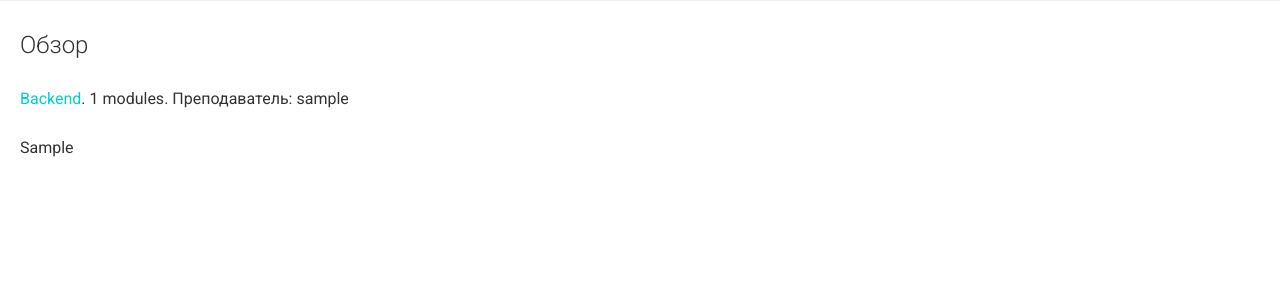
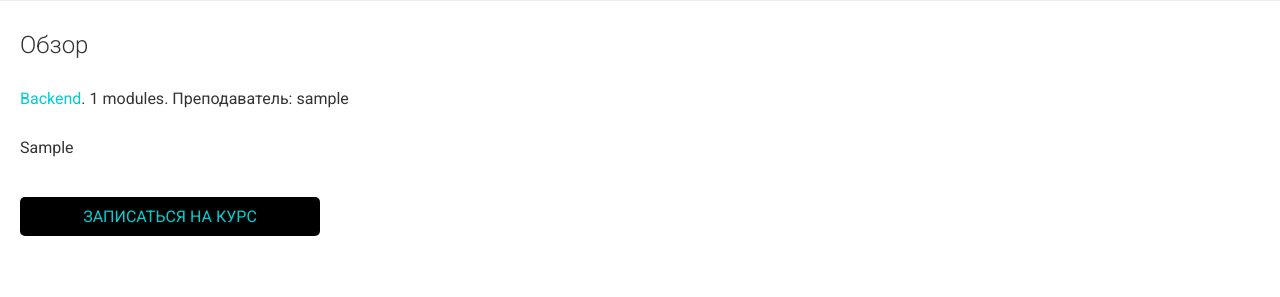
Before and after one commit to saharovartur/code_craft_education, a Django app: a page that uses templates/course/detail.html in a window 1280 px wide. Shown: the part 141-438 px from the top of the page. Run offline with Django 4.2, Linux system fonts and the light colour scheme; a user stored in the database is signed in; data comes from the database, SQL or seed files in the repository; tables that the repository leaves empty hold one stand-in row (values such as "Sample post").

Commit message:
добавил форму записи на курс

```diff
--- a/templates/course/detail.html
+++ b/templates/course/detail.html
@@ -19,10 +19,13 @@
       </p>
       {{ object.overview|linebreaks }}
       {% if request.user.is_authenticated %}
-
-        </form>
+       <form action="{% url 'student_enroll_course' %}" method="post">
+         {{ enroll_form }}
+         {% csrf_token %}
+         <input type="submit" value="Записаться на курс">
+       </form>
       {% else %}
-        <a href="{% url "student_registration" %}" class="button">
+        <a href="{% url 'student_registration' %}" class="button">
           Зарегистрируйтесь, чтобы записаться
         </a>
       {% endif %}
```
